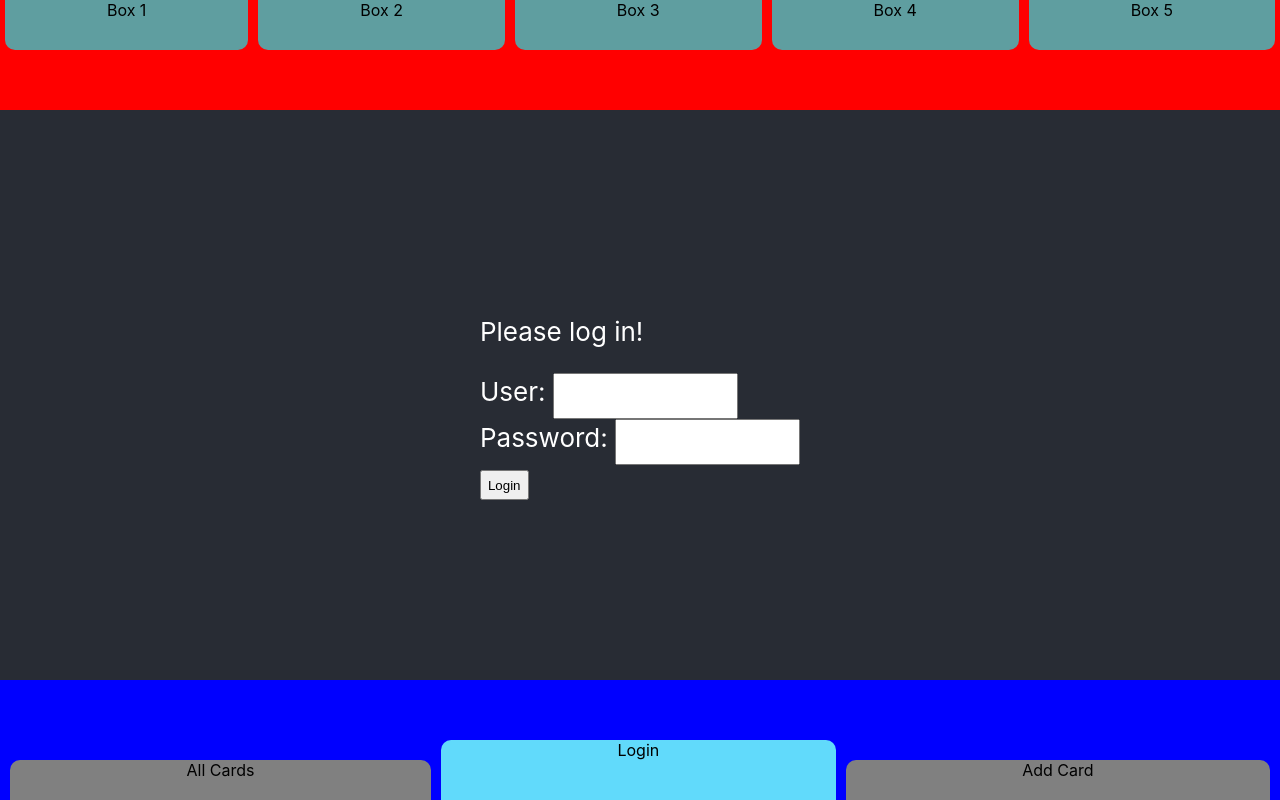
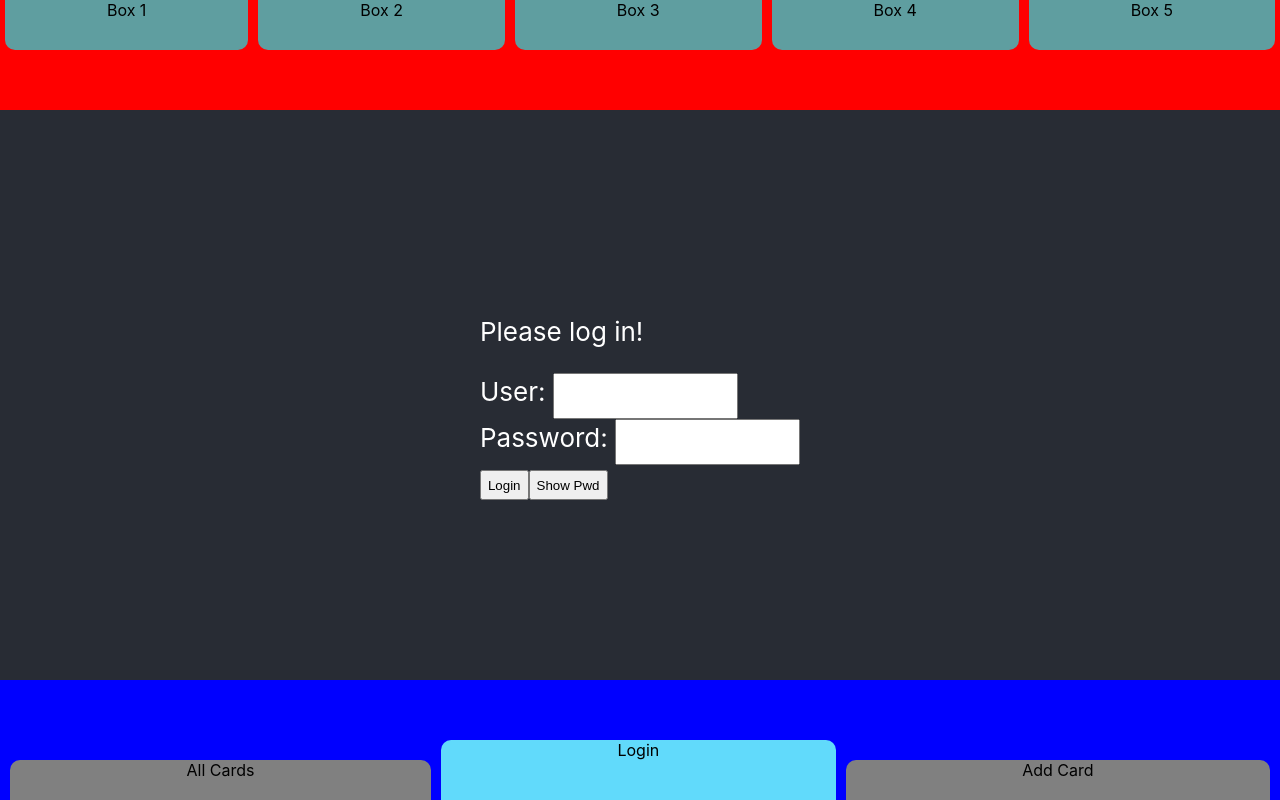
Before and after one commit to terix2k12/vocT1000, a React (Create React App) app in the folder voct1000react/: page / in a window 1280 px wide. Built offline with nearby package versions, Linux system fonts and the light colour scheme.

Commit message:
frontend; hide password

```diff
--- a/voct1000react/src/Login.js
+++ b/voct1000react/src/Login.js
@@ -5,6 +5,7 @@ function Login({setUser, setAppState}) {
 
     const [username, setUsername] = useState("");
     const [password, setPassword] = useState("");
+    const [showPass, setShowPass] = useState(false);
 
     function sendLogin() {
         fetch(baseUrl + 'login',
@@ -46,9 +47,10 @@ function Login({setUser, setAppState}) {
     return (
         <div>
             <p>Please log in!</p>
-            User: <input onChange={ handleUsername } /><br/>
-            Password: <input onChange={ handlePassword }></input><br/>
+            User: <input onChange={handleUsername}/><br/>
+            Password: <input type={showPass ? 'text' : 'password'} onChange={handlePassword}></input><br/>
             <button onClick={sendLogin}>Login</button>
+            <button onClick={() => {setShowPass(!showPass)}}>Show Pwd</button>
         </div>
     );
 
```
